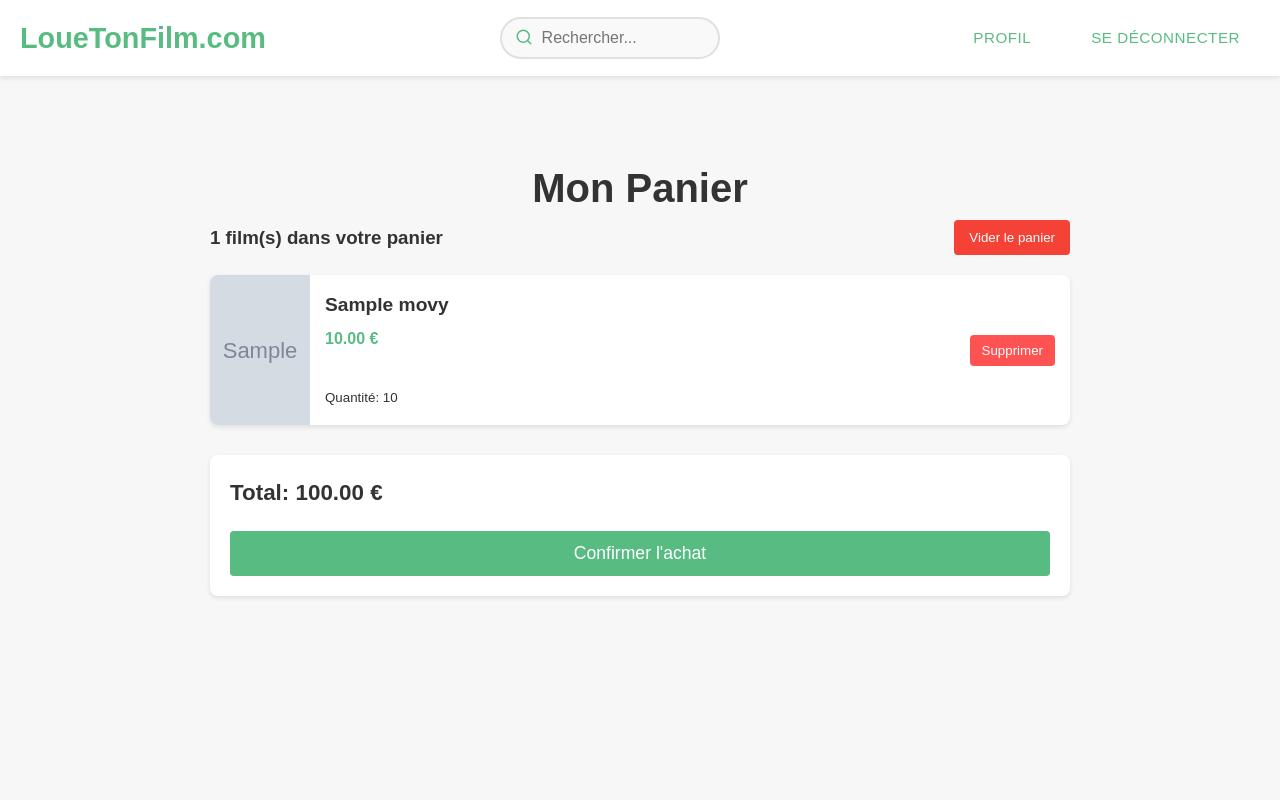
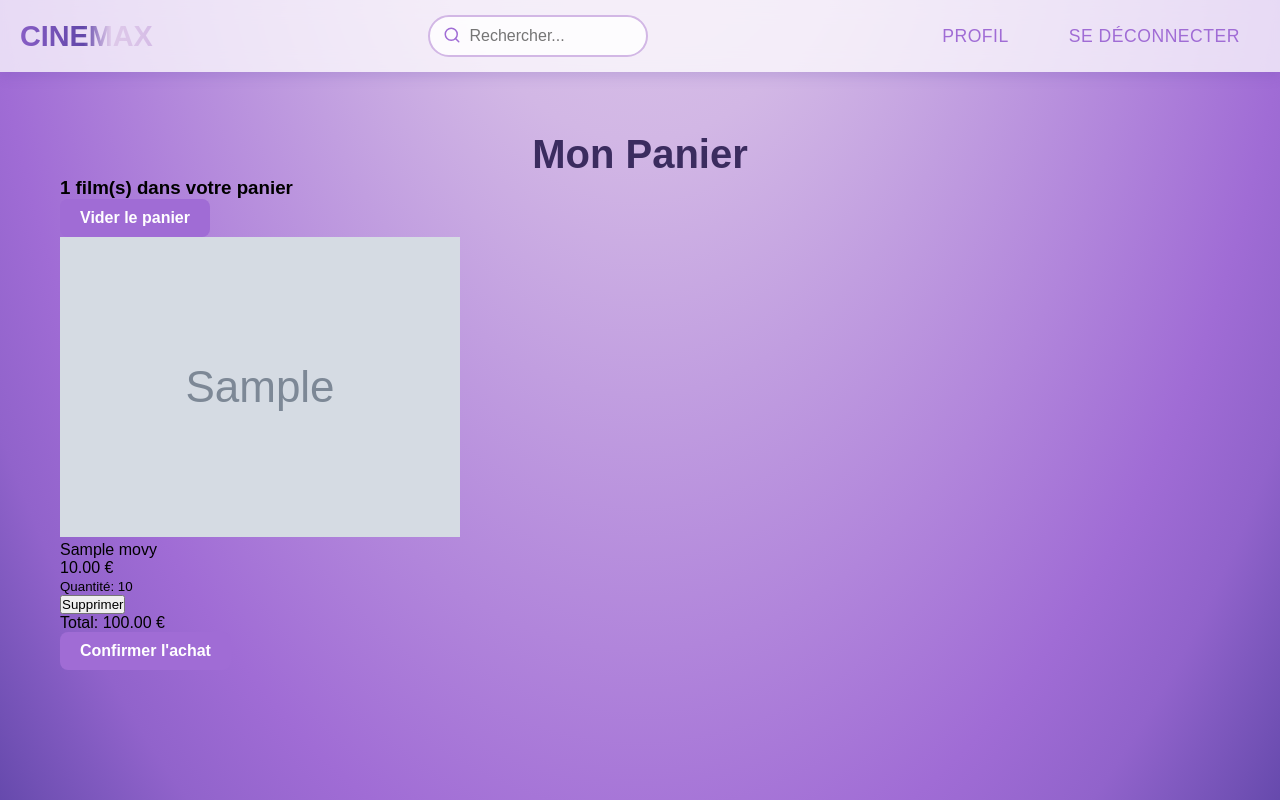
Before and after one commit to Robilol2411/netflix-php-L1, a PHP site: page /utilisateur/panier.php in a window 1280 px wide. Run offline with PHP 8.4, Linux system fonts and the light colour scheme; the visitor is signed in with stand-in values (Sample User, id 1); tables that the repository leaves empty or names only in its code hold one stand-in row (values such as "Sample post"); grey boxes marked "Sample" are stand-in pictures.

Commit message:
changement css

```diff
--- a/assets/style_index.css
+++ b/assets/style_index.css
@@ -1,23 +1,60 @@
+html {
+    font-size: 16px;
+    font-family: 'Poppins', sans-serif;
+}
 html {
     font-size: 16px;
     font-family: 'Poppins', sans-serif;
   }
 
   body {
-    background-color: #f7f7f7;
-    color: #333;
+    background: radial-gradient(
+      ellipse at center,
+      #DEC9E9 0%,
+      #DAC3E8 15%,
+      #D2B7E5 30%,
+      #C19EE0 45%,
+      #B185DB 60%,
+      #A06CD5 75%,
+      #9163CB 85%,
+      #815AC0 90%,
+      #7251B5 95%,
+      #6247AA 100%
+    );
+    background-size: 100% 300%;
+    background-position: center 0%;
+    animation: waveGradient 12s ease-in-out infinite;
+    height: 100vh;
+    margin: 0;
+    overflow-x: hidden;
+  }
+
+  @keyframes waveGradient {
+    0% {
+      background-position: center 0%;
+    }
+    50% {
+      background-position: center 100%;
+    }
+    100% {
+      background-position: center 0%;
+    }
+  }
+
+  * {
+    box-sizing: border-box;
     margin: 0;
     padding: 0;
-    line-height: 1.6;
   }
 
   .navbar {
     display: flex;
     justify-content: space-between;
     align-items: center;
-    background-color: #ffffff;
+    background: rgba(255, 255, 255, 0.75);
+    backdrop-filter: blur(10px);
     padding: 15px 20px;
-    box-shadow: 0 2px 5px rgba(0, 0, 0, 0.1);
+    box-shadow: 0 4px 12px rgba(98, 71, 170, 0.2);
     position: sticky;
     top: 0;
     z-index: 100;
@@ -26,13 +63,36 @@ body {
   .navbar .logo {
     font-size: 1.8rem;
     font-weight: bold;
-    color: #58bc82;
     text-decoration: none;
-    transition: color 0.2s;
+    position: relative;
+    background-clip: text;
+    -webkit-background-clip: text;
+    color: transparent;
+    background-image: linear-gradient(
+      to right,
+      #DEC9E9 0%,
+      #DAC3E8 10%,
+      #D2B7E5 20%,
+      #C19EE0 30%,
+      #B185DB 40%,
+      #A06CD5 50%,
+      #9163CB 60%,
+      #815AC0 70%,
+      #7251B5 80%,
+      #6247AA 90%,
+      #DEC9E9 100%
+    );
+    background-size: 200% auto;
+    animation: waveEffect 10s linear infinite;
   }
 
-.navbar .logo:hover {
-    color: #45a36c;
+  @keyframes waveEffect {
+    0% {
+      background-position: 0% center;
+    }
+    100% {
+      background-position: 200% center;
+    }
   }
 
   .navbar .nav-links {
@@ -42,16 +102,18 @@ body {
 
   .navbar .nav-links a {
     text-decoration: none;
-    color: #58bc82;
+    color: #A06CD5;
     font-size: 1.1rem;
     padding: 10px 20px;
     border-radius: 25px;
     transition: all 0.3s;
     font-weight: 500;
+    text-transform: uppercase;
+    letter-spacing: 0.5px;
   }
 
   .navbar .nav-links a:hover {
-    background-color: #58bc82;
+    background-color: #A06CD5;
     color: #ffffff;
     transform: translateY(-2px);
   }
@@ -60,7 +122,7 @@ h1 {
     text-align: center;
     margin-top: 40px;
     font-size: 2.5rem;
-    color: #333;
+    color: #3b2c5f;
     padding: 0 20px;
   }
 
@@ -87,12 +146,6 @@ main {
     max-width: 1200px;
     margin: 0 auto;
     padding: 20px;
-}
-
-* {
-    box-sizing: border-box;
-    margin: 0;
-    padding: 0;
   }
 
   .search-container {
@@ -104,19 +157,19 @@ main {
 
   .search-input {
     padding: 10px 15px 10px 40px;
-    border: 2px solid #e0e0e0;
+    border: 2px solid #D2B7E5;
     border-radius: 30px;
     font-size: 16px;
     transition: all 0.3s;
     width: 220px;
     outline: none;
-    background-color: #f9f9f9;
+    background-color: rgba(255,255,255,0.8);
   }
 
   .search-input:hover, .search-input:focus {
     width: 300px;
-    border-color: #58bc82;
-    box-shadow: 0 0 10px rgba(88, 188, 130, 0.3);
+    border-color: #A06CD5;
+    box-shadow: 0 0 10px rgba(160, 108, 213, 0.3);
     background-color: #fff;
   }
 
@@ -124,14 +177,14 @@ main {
     position: absolute;
     top: 27%;
     left: 15px;
-    color: #58bc82;
+    color: #A06CD5;
     pointer-events: none;
     transition: all 0.3s;
   }
 
   .search-container:hover .search-icon,
   .search-input:focus + .search-icon {
-    color: #45a36c;
+    color: #9163CB;
   }
 
   header button[type="submit"] {
@@ -224,22 +281,63 @@ header button[type="submit"] {
     color: #777;
   }
 
+  .movie-desc {
+    font-size: 0.9rem;
+    color: #666;
+    margin: 5px 0;
+    height: 40px;
+    overflow: hidden;
+  }
+
+  .add-to-cart-btn,
+  .submit-btn,
+  .cart-empty-btn,
+  .cart-checkout-btn,
+  .cart-empty-link {
+    background-color: #A06CD5;
+    color: white;
+    border: none;
+    padding: 10px 20px;
+    border-radius: 8px;
+    cursor: pointer;
+    font-size: 1rem;
+    font-weight: 600;
+    transition: all 0.3s;
+  }
+
+  .add-to-cart-btn:hover,
+  .submit-btn:hover,
+  .cart-empty-btn:hover,
+  .cart-checkout-btn:hover,
+  .cart-empty-link:hover {
+    background-color: #9163CB;
+    transform: translateY(-2px);
+    box-shadow: 0 5px 15px rgba(160, 108, 213, 0.3);
+  }
+
+  .add-to-cart-btn:active,
+  .submit-btn:active {
+    transform: translateY(0);
+  }
+
   .account-info {
-    background-color: white;
+    background-color: rgba(255, 255, 255, 0.8);
+    backdrop-filter: blur(6px);
     padding: 30px;
     border-radius: 12px;
     margin: 25px auto;
-    box-shadow: 0 3px 15px rgba(0,0,0,0.08);
+    box-shadow: 0 3px 15px rgba(98, 71, 170, 0.15);
     line-height: 1.8;
     max-width: 800px;
   }
 
   .account-info p {
     margin-bottom: 20px;
+    font-size: 1.05rem;
   }
 
   .account-info strong {
-    color: #333;
+    color: #3b2c5f;
     display: inline-block;
     width: 110px;
   }
@@ -367,209 +435,12 @@ header button[type="submit"] {
     }
   }
 
-/* Page vide ou contenu manquant */
   p.no-content {
     text-align: center;
     color: #777;
     font-style: italic;
     margin: 30px 0;
     padding: 20px;
-    background-color: #f9f9f9;
+    background-color: rgba(255,255,255,0.6);
     border-radius: 8px;
   }
-
-.navbar .nav-links a {
-    text-transform: uppercase;
-    font-size: 0.95rem;
-    letter-spacing: 0.5px;
-}
-
-.movie-price::after {
-    content: " €";
-}
-
-.account-info p {
-    font-size: 1.05rem;
-}
-
-
-/* Style pour le bouton d'ajout au panier */
-.add-to-cart-btn {
-    background-color: #58bc82;
-    color: white;
-    border: none;
-    padding: 8px 12px;
-    border-radius: 4px;
-    margin-top: 10px;
-    cursor: pointer;
-    transition: background-color 0.3s;
-    width: 100%;
-}
-
-.add-to-cart-btn:hover {
-    background-color: #45a36c;
-}
-
-.add-to-cart-form {
-    margin-top: 10px;
-}
-
-.login-to-buy {
-    display: block;
-    text-align: center;
-    background-color: #f0f0f0;
-    padding: 8px;
-    border-radius: 4px;
-    margin-top: 10px;
-    text-decoration: none;
-    color: #555;
-}
-
-.movie-desc {
-    font-size: 0.9rem;
-    color: #666;
-    margin: 5px 0;
-    height: 40px;
-    overflow: hidden;
-}
-
-.cart-container {
-    max-width: 900px;
-    margin: 0 auto;
-    padding: 20px;
-}
-
-.cart-header {
-    display: flex;
-    justify-content: space-between;
-    align-items: center;
-    margin-bottom: 20px;
-}
-
-.cart-empty-btn {
-    background-color: #f44336;
-    color: white;
-    border: none;
-    padding: 10px 15px;
-    border-radius: 4px;
-    cursor: pointer;
-    transition: background-color 0.3s;
-}
-
-.cart-empty-btn:hover {
-    background-color: #d32f2f;
-}
-
-.cart-items {
-    margin-bottom: 30px;
-}
-
-.cart-item {
-    display: flex;
-    margin-bottom: 20px;
-    background-color: white;
-    border-radius: 8px;
-    overflow: hidden;
-    box-shadow: 0 2px 5px rgba(0,0,0,0.1);
-}
-
-.cart-item-img {
-    width: 100px;
-    height: 150px;
-    object-fit: cover;
-}
-
-.cart-item-info {
-    flex-grow: 1;
-    padding: 15px;
-    display: flex;
-    flex-direction: column;
-    justify-content: space-between;
-}
-
-.cart-item-title {
-    font-weight: bold;
-    font-size: 1.2rem;
-    margin-bottom: 5px;
-}
-
-.cart-item-price {
-    color: #58bc82;
-    font-weight: bold;
-}
-
-.cart-item-actions {
-    display: flex;
-    align-items: center;
-    padding: 15px;
-}
-
-.cart-remove-btn {
-    background-color: #ff5252;
-    color: white;
-    border: none;
-    padding: 8px 12px;
-    border-radius: 4px;
-    cursor: pointer;
-    transition: background-color 0.3s;
-}
-
-.cart-remove-btn:hover {
-    background-color: #d32f2f;
-}
-
-.cart-summary {
-    background-color: white;
-    padding: 20px;
-    border-radius: 8px;
-    box-shadow: 0 2px 5px rgba(0,0,0,0.1);
-}
-
-.cart-total {
-    font-size: 1.4rem;
-    font-weight: bold;
-    margin-bottom: 20px;
-    color: #333;
-}
-
-.cart-checkout-btn {
-    background-color: #58bc82;
-    color: white;
-    border: none;
-    padding: 12px 20px;
-    border-radius: 4px;
-    cursor: pointer;
-    font-size: 1.1rem;
-    transition: background-color 0.3s;
-    width: 100%;
-}
-
-.cart-checkout-btn:hover {
-    background-color: #45a36c;
-}
-
-.cart-empty {
-    text-align: center;
-    padding: 40px;
-    background-color: #f9f9f9;
-    border-radius: 8px;
-    color: #777;
-}
-
-.cart-empty p {
-    margin-bottom: 20px;
-}
-
-.cart-empty-link {
-    display: inline-block;
-    background-color: #58bc82;
-    color: white;
-    text-decoration: none;
-    padding: 10px 20px;
-    border-radius: 4px;
-    transition: background-color 0.3s;
-}
-
-.cart-empty-link:hover {
-    background-color: #45a36c;
-}
--- a/index.php
+++ b/index.php
@@ -96,7 +96,7 @@ if (isset($_POST['add_to_cart']) && isset($_POST['movie_id']) && isset($_SESSION
 </head>
 <body>
     <header class="navbar">
-        <a href="index.php" class="logo">LoueTonFilm.com</a>
+        <a href="index.php" class="logo">CINEMAX</a>
         <div class="search-container">
             <form action="recherche.php" method="GET">
                 <input type="text" name="q" class="search-input" placeholder="Rechercher...">
@@ -140,7 +140,7 @@ if (isset($_POST['add_to_cart']) && isset($_POST['movie_id']) && isset($_SESSION
             <?php endforeach; ?>
         <?php endif; ?>
 
-        <h1>Bienvenue sur LoueTonFilm.com</h1>
+        <h1>Bienvenue sur CINEMAX</h1>
         <h2>Revendeur officiel des meilleurs films du moment</h2>
 
         <!-- Vitrine des films -->
--- a/utilisateur/panier.php
+++ b/utilisateur/panier.php
@@ -124,12 +124,12 @@ try {
 <head>
     <meta charset="UTF-8">
     <meta name="viewport" content="width=device-width, initial-scale=1.0">
-    <title>Mon Panier - LoueTonFilm.com</title>
+    <title>Mon Panier - CINEMAX</title>
     <link href="../assets/style_index.css" rel="stylesheet">
 </head>
 <body>
     <header class="navbar">
-        <a href="../index.php" class="logo">LoueTonFilm.com</a>
+        <a href="../index.php" class="logo">CINEMAX</a>
         <div class="search-container">
             <form action="recherche.php" method="GET">
                 <input type="text" name="q" class="search-input" placeholder="Rechercher...">
--- a/utilisateur/user.php
+++ b/utilisateur/user.php
@@ -104,12 +104,12 @@ if ($_SERVER['REQUEST_METHOD'] === 'POST' && isset($_POST['change_password'])) {
 <head>
     <meta charset="UTF-8">
     <meta name="viewport" content="width=device-width, initial-scale=1.0">
-    <title>Mon espace - LoueTonFilm.com</title>
+    <title>Mon espace - CINEMAX</title>
     <link href="../assets/style_index.css" rel="stylesheet">
 </head>
 <body>
     <header class="navbar">
-        <a href="../index.php" class="logo">LoueTonFilm.com</a>
+        <a href="../index.php" class="logo">CINEMAX</a>
         <div class="search-container">
             <form action="../recherche.php" method="GET">
                 <input type="text" name="q" class="search-input" placeholder="Rechercher un film...">
```
Also changed, not shown: other parts of assets/style_index.css (+23 -52 lines), articles/articles.php (deleted, +0 -72 lines), articles/create_article.php (deleted, +0 -123 lines), assets/photo/film-site-logo.png (added), assets/photo/shop2.png. Lines whose indentation alone changed are shown as unchanged.
